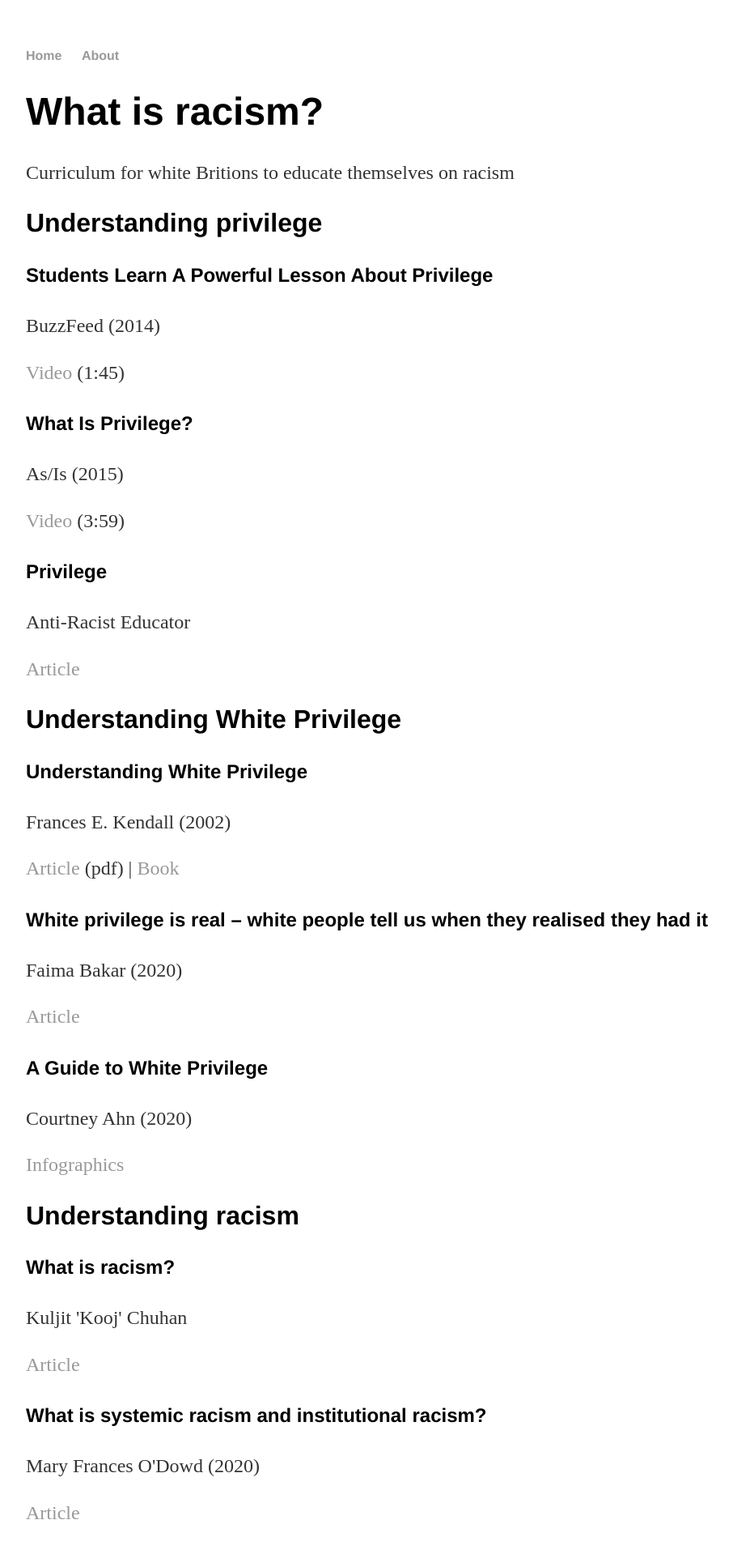
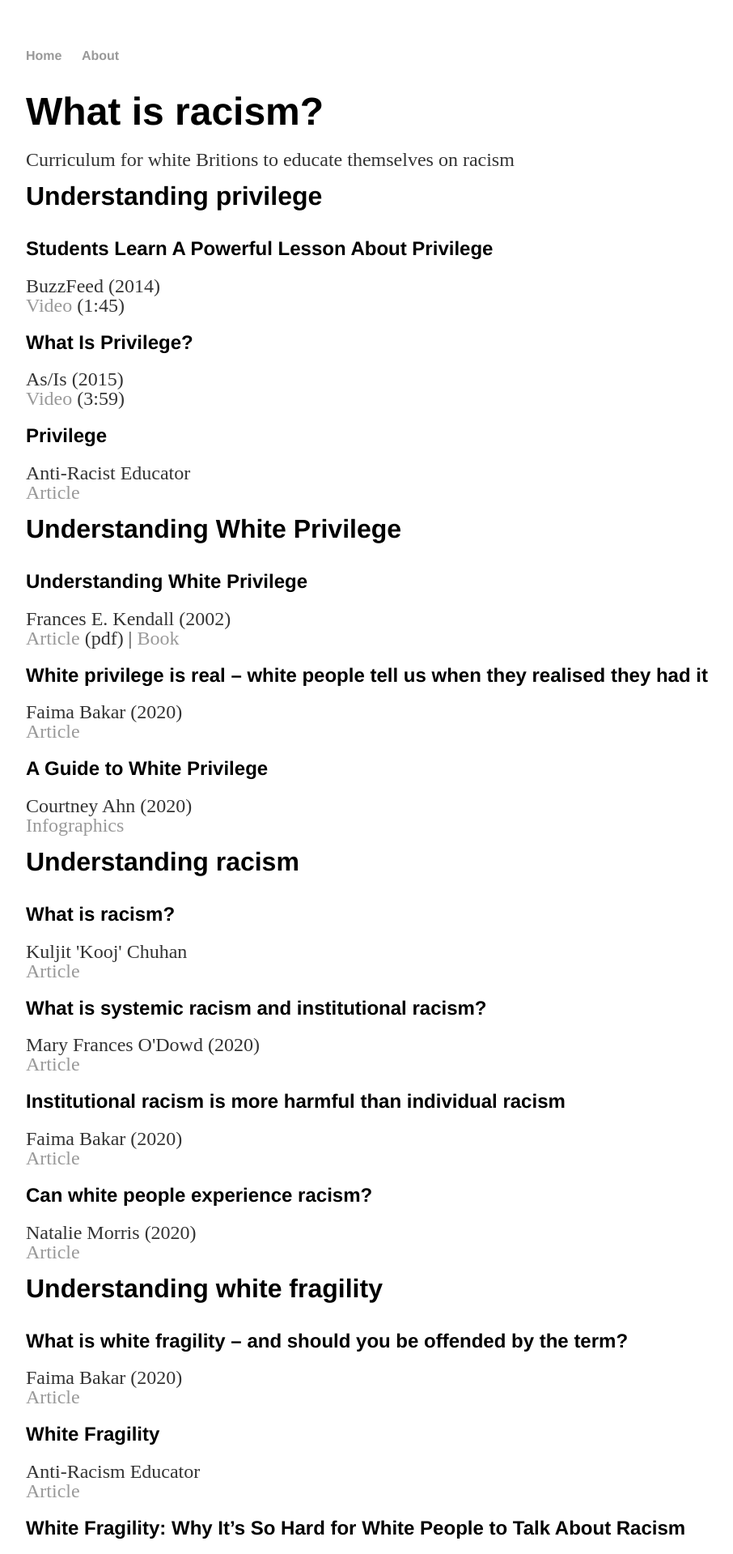
Before and after one commit to whatisracism/whatisracism.github.io, a Jekyll site: the page built from index.html, in a window 1280 px wide. Shown: the top 1919 px of the page at 81% size, without its empty margins (160-1066 px from the left). Built offline with Jekyll 4.4.1, drawn with Linux system fonts in a browser that asks for light colours.

Commit message:
Update main.css

```diff
--- a/css/main.css
+++ b/css/main.css
@@ -38,7 +38,7 @@ h4 {
 }
 p {
     font-size: 1.5em;
-    line-height: 1.4em;
+    line-height: 0em;
     color: #333;
 }
 footer {
```
